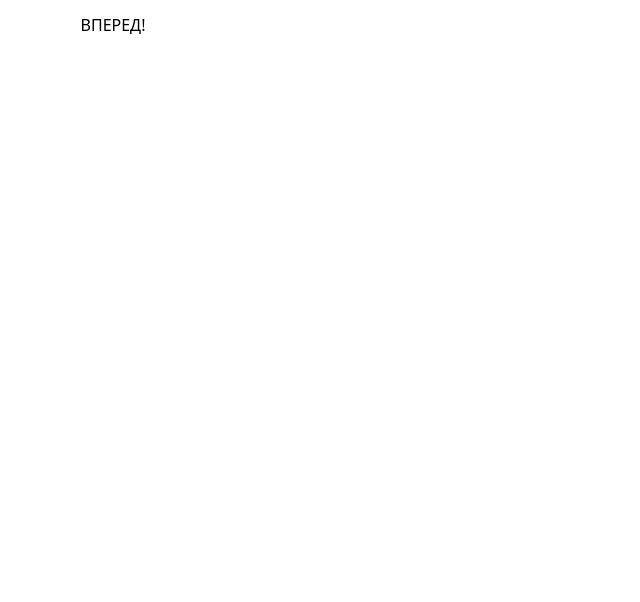
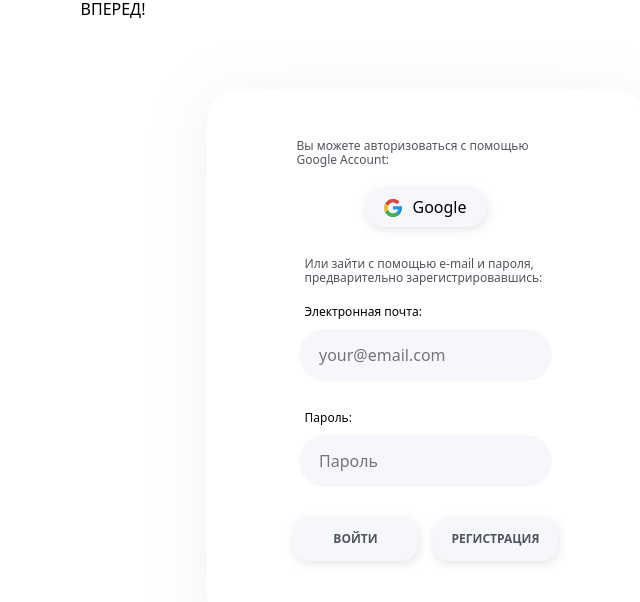
Before and after one commit to Oleh-Mohylnyi/kapusta-bl3-front, a React (Create React App) app: page / in a window 1280 px wide. Shown: the top 602 px of the page, without its empty margins (527-1167 px from the left). Built offline with nearby package versions, Linux system fonts and the light colour scheme.

Commit message:
murkup registration

```diff
--- a/src/App/App.js
+++ b/src/App/App.js
@@ -1,57 +1,83 @@
-import React from 'react';
-import './App.css';
-import Loader from "react-loader-spinner";
-import { Route, Routes } from 'react-router-dom';
-import { PrivateRoute } from "../routes/PrivateRoute";
-import { PublicRoute } from "../routes/PublicRoute";
-import { useDispatch, useSelector } from 'react-redux';
-import {currentUser} from '../redux/auth/operations'
-import { useEffect } from 'react';
-import { lazy, Suspense } from 'react';
-import { getIsAuth } from '../redux/auth/selectors';
-import { getToken } from '../redux/auth/selectors';
-import { getIsFetchingCurrent } from '../redux/auth/selectors';
-import { ToastContainer } from 'react-toastify';
-import 'react-toastify/dist/ReactToastify.css';
+import React from 'react'
+import './App.css'
+import Loader from 'react-loader-spinner'
+import { Route, Routes } from 'react-router-dom'
+import { PrivateRoute } from '../routes/PrivateRoute'
+import { PublicRoute } from '../routes/PublicRoute'
+import { useDispatch, useSelector } from 'react-redux'
+import { currentUser } from '../redux/auth/operations'
+import { useEffect } from 'react'
+import { lazy, Suspense } from 'react'
+import { getIsAuth } from '../redux/auth/selectors'
+import { getToken } from '../redux/auth/selectors'
+import { getIsFetchingCurrent } from '../redux/auth/selectors'
+import { ToastContainer } from 'react-toastify'
+import 'react-toastify/dist/ReactToastify.css'
 
-const Header = lazy(() => import('../components/Header/Header' /* webpackChunkName: "header-view" */));
-const HomeView = lazy(() => import('../views/HomeView/HomeView' /* webpackChunkName: "home-view" */));
-const RegisterView  = lazy(() => import('../views/RegisterView/RegisterView' /* webpackChunkName: "register-view" */));
-const MainView  = lazy(() => import('../views/MainView/MainView' /* webpackChunkName: "contacts-view" */))
-const StatisticsView = lazy(() => import('../views/StatisticsView/StatisticsView' /* webpackChunkName: "login-view" */));
+const Header = lazy(() =>
+  import('../components/Header/Header' /* webpackChunkName: "header-view" */),
+)
+const HomeView = lazy(() =>
+  import('../views/HomeView/HomeView' /* webpackChunkName: "home-view" */),
+)
+// const RegisterView = lazy(() =>
+//   import(
+//     '../views/RegisterView/RegisterView' /* webpackChunkName: "register-view" */
+//   ),
+// )
+const MainView = lazy(() =>
+  import('../views/MainView/MainView' /* webpackChunkName: "contacts-view" */),
+)
+const StatisticsView = lazy(() =>
+  import(
+    '../views/StatisticsView/StatisticsView' /* webpackChunkName: "login-view" */
+  ),
+)
 
 function App() {
-
-
-  const dispatch = useDispatch();
-  const isAuth = useSelector(getIsAuth);
-  const token = useSelector(getToken);
-  const isFetchingCurrent = useSelector(getIsFetchingCurrent);
+  const dispatch = useDispatch()
+  const isAuth = useSelector(getIsAuth)
+  const token = useSelector(getToken)
+  const isFetchingCurrent = useSelector(getIsFetchingCurrent)
   useEffect(() => {
-    token && dispatch(currentUser());
+    token && dispatch(currentUser())
     // eslint-disable-next-line
-  }, [dispatch]);
-
-
+  }, [dispatch])
 
   return (
     <div className="app">
       <p>ВПЕРЕД!</p>
-        <Suspense fallback={ <Loader type="ThreeDots" color="orange" height={80} width={80} />}>
-            <Header isAuth={isAuth}/>
-        {(isFetchingCurrent)
-          ? <Loader type="ThreeDots" color="orange" height={80} width={80} />
-          : <Routes>
-              <Route path="/" element={<PublicRoute isAuth={isAuth} component={HomeView} />} />
-              <Route path="/register" element={<PublicRoute isAuth={isAuth} component={RegisterView} />} />
-              <Route path="/main" element={<PrivateRoute isAuth={isAuth} component={MainView} />} />
-              <Route path="/statistics" element={<PrivateRoute isAuth={isAuth} component={StatisticsView} />} />
-          </Routes>}
+      <Suspense
+        fallback={
+          <Loader type="ThreeDots" color="orange" height={80} width={80} />
+        }
+      >
+        <Header isAuth={isAuth} />
+        {isFetchingCurrent ? (
+          <Loader type="ThreeDots" color="orange" height={80} width={80} />
+        ) : (
+          <Routes>
+            <Route
+              path="/"
+              element={<PublicRoute isAuth={isAuth} component={HomeView} />}
+            />
+            <Route
+              path="/main"
+              element={<PrivateRoute isAuth={isAuth} component={MainView} />}
+            />
+            <Route
+              path="/statistics"
+              element={
+                <PrivateRoute isAuth={isAuth} component={StatisticsView} />
+              }
+            />
+          </Routes>
+        )}
       </Suspense>
 
       <ToastContainer autoClose={3000} />
-      </div>
-    );
+    </div>
+  )
 }
 
-export default App;
+export default App
--- a/src/components/Button/Button.js
+++ b/src/components/Button/Button.js
@@ -1,16 +1,19 @@
 import s from './button.module.scss';
 
 export default function button({ title, handleClick, styleType, type }) {
-    const classStyle = () => {
-        if (styleType === "norm") { return s.norm }
-        if (styleType === "bright") { return s.bright }
-    }
+    // const classStyle = () => {
+    //     if (styleType === "norm") { return s.norm }
+    //     if (styleType === "bright") { return s.bright }
+    // }
 
     return (
         <button
             type={type}
-            className={classStyle()}
-            onClick={handleClick()}>
+            className={s.button}
+            // className={[s.button,classStyle()].join(' ')}
+            // onClick={handleClick()}
+            >
+
         {title}
         </button>
     )
--- a/src/components/Button/button.module.scss
+++ b/src/components/Button/button.module.scss
@@ -1,33 +1,59 @@
-.norm {
+.button{
     display: block;
-    // margin-left: auto;
-    // margin-right: auto;
-    padding-left: 10px;
-    padding-right: 10px;
-    height: 22px;
-    border-radius: 5px;
-    border: 1px solid rgb(80, 80, 80);
+    width: 125px;
+    height: 44px;
+    border: none;
+    border-radius: 16px;
+    padding-top: 12px;
+    padding-bottom: 12px;
+    border: none;
+    border-radius: 16px;
+    font-size: 12px;
+    font-weight: 700;
+    background-color: #f6f7fb;
+    color: #52555f;
+    filter: drop-shadow(1px 3px 5px rgba(82, 85, 95, 0.15));
     cursor: pointer;
 
     &:hover {
-    color: white;
-    background-color: transparent;
-    border: 1px solid transparent;
-}
+        background-color: #ff751d;
+        color: #fff;
+        filter: drop-shadow(1px 3px 5px rgba(255, 107, 8, 0.35));
+        transition: 0.1s linear;
+      }
 }
 
-.bright {
-    display: block;
-    padding-left: 10px;
-    padding-right: 10px;
-    height: 22px;
-    border-radius: 5px;
-    border: 1px solid rgb(80, 80, 80);
-    cursor: pointer;
 
-    &:hover {
-    color: white;
-    background-color: orange;
-    border: 1px solid orange;
-}
-}
+// .norm {
+//     display: block;
+//     // margin-left: auto;
+//     // margin-right: auto;
+//     padding-left: 10px;
+//     padding-right: 10px;
+//     height: 22px;
+//     border-radius: 5px;
+//     border: 1px solid rgb(80, 80, 80);
+//     cursor: pointer;
+
+//     &:hover {
+//     color: white;
+//     background-color: transparent;
+//     border: 1px solid transparent;
+// }
+// }
+
+// .bright {
+//     display: block;
+//     padding-left: 10px;
+//     padding-right: 10px;
+//     height: 22px;
+//     border-radius: 5px;
+//     border: 1px solid rgb(80, 80, 80);
+//     cursor: pointer;
+
+//     &:hover {
+//     color: white;
+//     background-color: orange;
+//     border: 1px solid orange;
+// }
+// }
--- /dev/null
+++ b/src/components/Registration/Registration.jsx
@@ -0,0 +1,41 @@
+import { ReactComponent as GoogleIcon } from '../../images/google.svg'
+import Button from '../Button/Button'
+import s from './Registration.module.css';
+export default function Registration() {
+  return (
+    <>
+      <form className={s.form}>
+        <p className={s.title}>
+          Вы можете авторизоваться с помощью Google Account:
+        </p>
+        <button type="submit" className={s.buttonGoogle}>
+        <GoogleIcon/>
+         <span className={s.textGoogle}>Google</span>
+        </button>
+        <p className={s.text}>
+          Или зайти с помощью e-mail и пароля, предварительно
+          зарегистрировавшись:
+        </p>
+        <label className={s.label}>Электронная почта:</label>
+        <input
+          className={s.input}
+          type="email"
+          name="email"
+          placeholder="your@email.com"
+        ></input>
+
+        <label className={s.label}>Пароль:</label>
+        <input
+          className={s.input}
+          type="password"
+          name="password"
+          placeholder="Пароль"
+        ></input>
+        <div className={s.containerButton}>
+          <Button title={"ВОЙТИ"} type={"submit"}/>
+          <Button title={"РЕГИСТРАЦИЯ"} type={"submit"}/>
+        </div>
+      </form>
+    </>
+  );
+}
--- /dev/null
+++ b/src/components/Registration/Registration.module.css
@@ -0,0 +1,122 @@
+.form {
+  display: flex;
+  align-items: center;
+  flex-direction: column;
+  width: 300px;
+  height: 525px;
+  margin: 199px auto 0 auto;
+  padding: 40px 0 53px;
+  border-radius: 30px;
+  background-color: #fff;
+  box-shadow: 0px 10px 60px rgba(170, 178, 197, 0.2);
+}
+
+.title {
+  width: 215px;
+  margin-bottom: 24px;
+  font-size: 10px;
+  font-weight: 400;
+  line-height: 12px;
+  color: #52555f;
+}
+
+.buttonGoogle {
+  display: flex;
+  justify-content: center;
+  align-items: center;
+  width: 122px;
+  height: 40px;
+  margin-bottom: 30px;
+  border: none;
+  border-radius: 20px;
+  background-color: #f6f7fb;
+  filter: drop-shadow(1px 3px 5px rgba(82, 85, 95, 0.15));
+  cursor: pointer;
+}
+
+.textGoogle {
+  margin-left: 10px;
+}
+
+.text {
+  width: 242px;
+  margin-bottom: 24px;
+  text-align: left;
+  font-size: 10px;
+  font-weight: 400;
+  line-height: 12px;
+  color: #52555f;
+}
+
+.label {
+  width: 242px;
+  margin-left: 0px;
+  text-align: left;
+  font-size: 10px;
+  font-weight: 400;
+  line-height: 12px;
+  color: #000;
+}
+
+.input {
+  width: 253px;
+  height: 52px;
+  margin-top: 12px;
+  margin-bottom: 30px;
+  padding: 17px 20px;
+  border: none;
+  border-radius: 30px;
+  background-color: #f6f7fb;
+}
+
+.containerButton {
+  display: flex;
+  justify-content: space-between;
+  width: 265px;
+}
+
+@media screen and (min-width: 768px) {
+  .form {
+    width: 436px;
+    height: 535px;
+    margin: 240px auto 0 auto;
+    padding: 50px 85px 53px 86px;
+    text-align: left;
+  }
+
+  .title {
+    width: 258px;
+    margin-bottom: 20px;
+    text-align: left;
+    font-size: 12px;
+    font-weight: 400;
+    line-height: 14px;
+  }
+
+  .text {
+    margin-bottom: 20px;
+    font-size: 12px;
+    font-weight: 400;
+    line-height: 14px;
+  }
+
+  .label {
+    font-size: 12px;
+    font-weight: 400;
+    line-height: 14px;
+  }
+
+  .input {
+    margin-top: 10px;
+  }
+}
+
+@media screen and (min-width: 1280px) {
+  .form {
+    position: absolute;
+    top: 89px;
+    right: 110px;
+    /* left: 734px; */
+    margin: 0;
+  }
+}
--- a/src/index.css
+++ b/src/index.css
@@ -13,3 +13,21 @@ code {
   font-family: source-code-pro, Menlo, Monaco, Consolas, 'Courier New',
     monospace;
 }
+
+ul,
+ol {
+  padding: 0;
+  margin: 0;
+
+  list-style: none;
+}
+
+h1,
+h2,
+h3,
+h4,
+h5,
+h6,
+p {
+  margin: 0;
+}
--- a/src/views/HomeView/HomeView.js
+++ b/src/views/HomeView/HomeView.js
@@ -1,6 +1,8 @@
-export default function HomeView() {
+import Registration from "../../components/Registration/Registration";
+
+export default function RegisterView() {
+
     return (
-        <>
-        </>
-)
+      <Registration/>
+    )
 }
--- a/src/views/RegisterView/RegisterView.js
+++ b/src/views/RegisterView/RegisterView.js
@@ -2,6 +2,6 @@
 export default function RegisterView() {
 
     return (
-      <></>
+  <></>
     )
 }
```
Also changed, not shown: src/images/google.svg (added).
